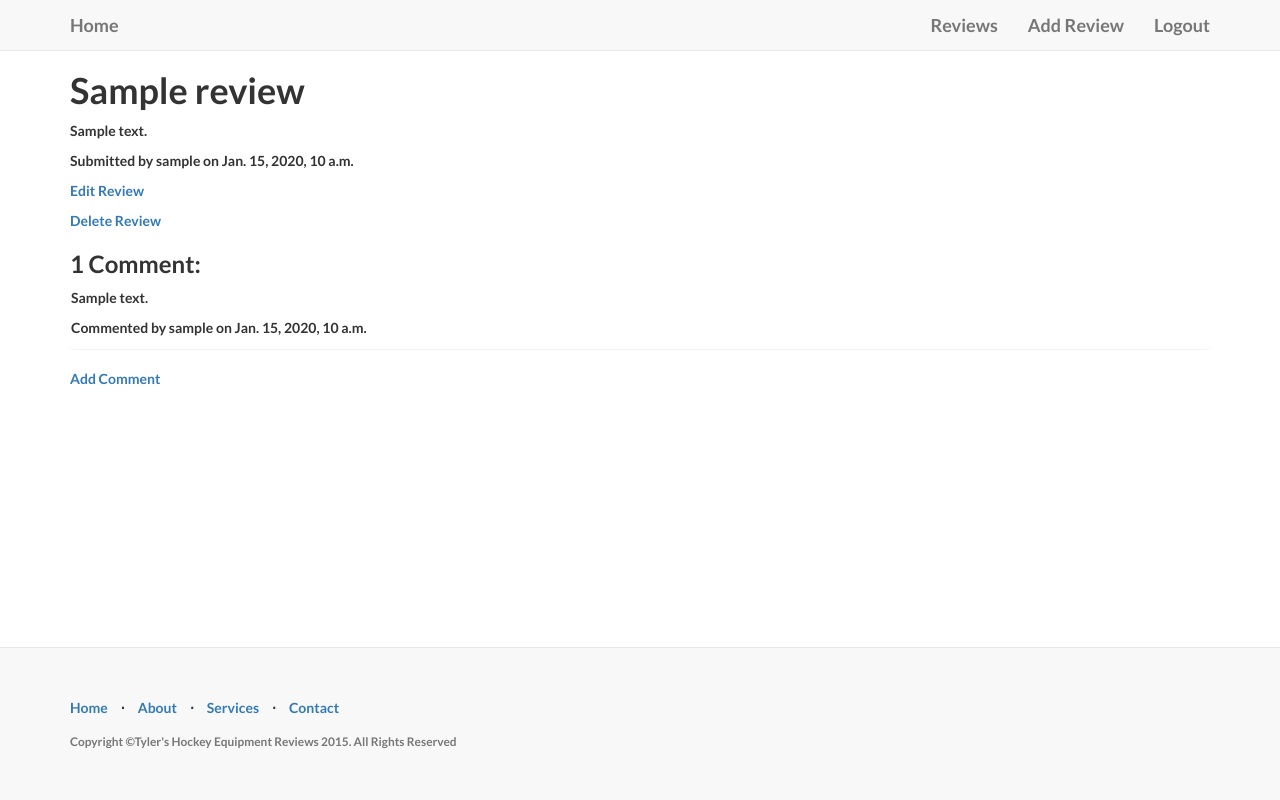
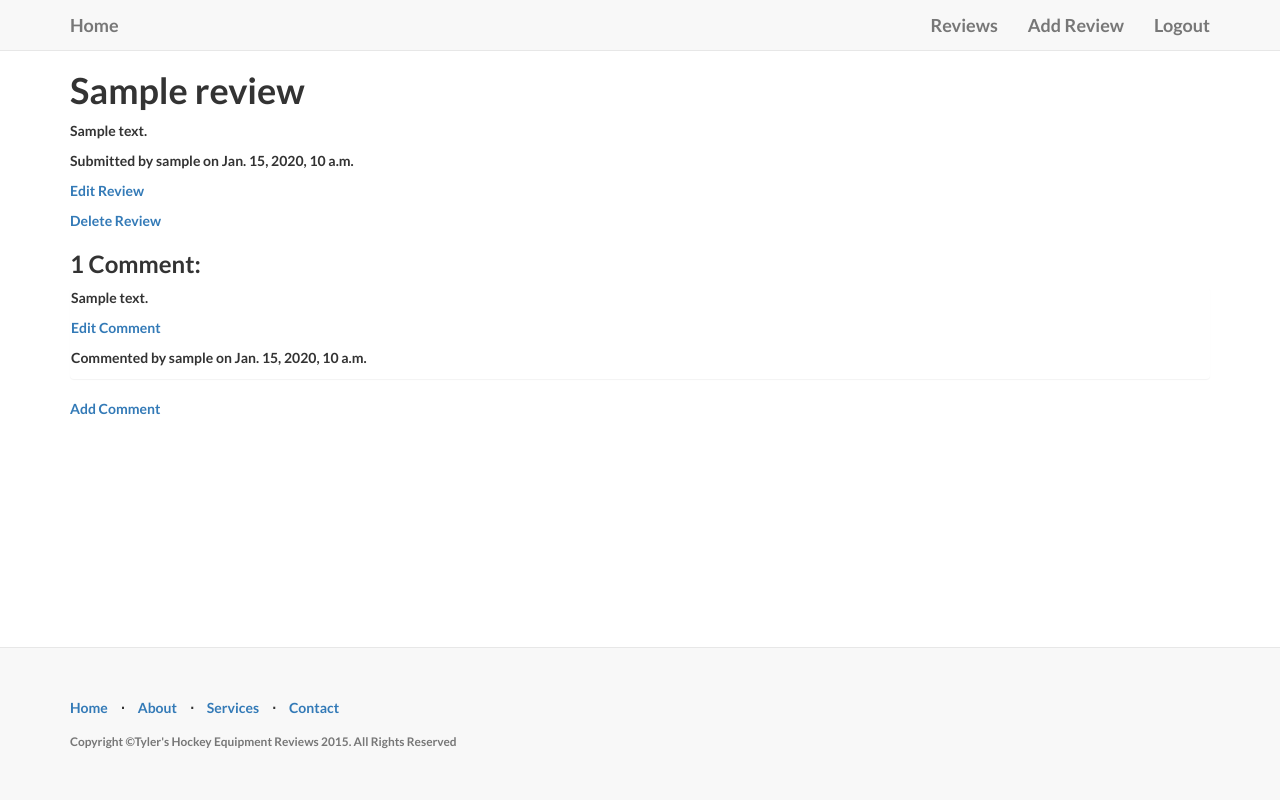
Before and after one commit to tdunsterqu/tdunst_final, a Django app: page /review/1/ in a window 1280 px wide. Run offline with Django 3.2, Linux system fonts and the light colour scheme; a user stored in the database is signed in; tables that the repository leaves empty hold one stand-in row (values such as "Sample post"); some libraries are stand-ins or nearby versions.

Commit message:
Add comment update view

```diff
--- a/core/urls.py
+++ b/core/urls.py
@@ -10,5 +10,6 @@ urlpatterns = patterns('',
    url(r'^review/(?P<pk>\d+)/$', ReviewDetailView.as_view(), name='review_detail'),
    url(r'^review/update/(?P<pk>\d+)/$', ReviewUpdateView.as_view(), name='review_update'),
    url(r'^review/delete/(?P<pk>\d+)/$', ReviewDeleteView.as_view(), name='review_delete'),
-   url(r'^question/(?P<pk>\d+)/comment/create/$', CommentCreateView.as_view(), name='comment_create'),
+   url(r'^review/(?P<pk>\d+)/comment/create/$', CommentCreateView.as_view(), name='comment_create'),
+   url(r'^review/(?P<review_pk>\d+)/comment/update/(?P<comment_pk>\d+)/$', CommentUpdateView.as_view(), name='comment_update'),
 )
--- a/core/views.py
+++ b/core/views.py
@@ -53,3 +53,12 @@ class CommentCreateView(CreateView):
     form.instance.user = self.request.user
     form.instance.review = Review.objects.get(id=self.kwargs['pk'])
     return super(CommentCreateView, self).form_valid(form)
+
+class CommentUpdateView(UpdateView):
+  model = Comment
+  pk_url_kwarg = 'comment_pk'
+  template_name = "comment/comment_form.html"
+  fields = ['text']
+
+  def get_success_url(self):
+    return self.object.review.get_absolute_url()
--- a/templates/review/review_detail.html
+++ b/templates/review/review_detail.html
@@ -13,6 +13,9 @@
 {% for comment in comments %}
 <div class="panel">
   <p>{{ comment.text }}</p>
+  {% if comment.user == user %}
+  <p><a href="{% url 'comment_update' review_pk=review.id comment_pk=comment.id %}">Edit Comment</a></p>
+  {% endif %}
   <p>Commented by {{ comment.user.username }} on {{ comment.created_at }}</p>
 </div>
 {% endfor %}
```
